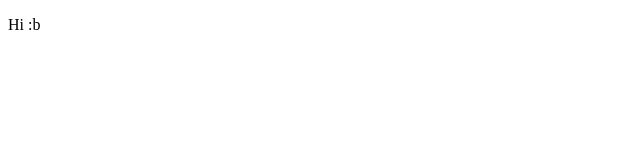
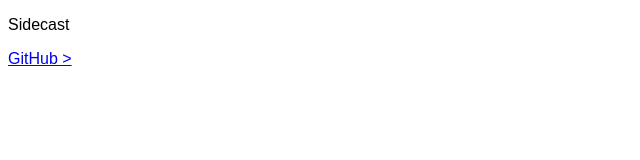
Before and after one commit to YodaLightsabr/sidecast, a website: page website/index.html in a window 1280 px wide. Shown: the whole page, without its empty margins (0-640 px from the left). Drawn offline with Linux system fonts and the light colour scheme.

Commit message:
Update index.html

```diff
--- a/website/index.html
+++ b/website/index.html
@@ -5,8 +5,14 @@
         <meta http-equiv="X-UA-Compatible" content="IE=edge">
         <meta name="viewport" content="width=device-width, initial-scale=1.0">
         <title>Sidecast</title>
+        <style>
+            * {
+                font-family: sans-serif;
+            }
+        </style>
     </head>
     <body>
-    <p>Hi :b</p>
+        <p>Sidecast</p>
+        <a href="https://github.com/YodaLightsabr/sidecast">GitHub ></a>
     </body>
 </html>
```
Lines whose indentation alone changed are shown as unchanged.
